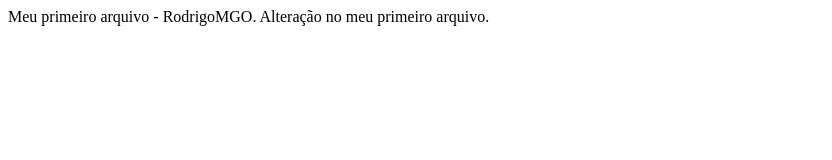
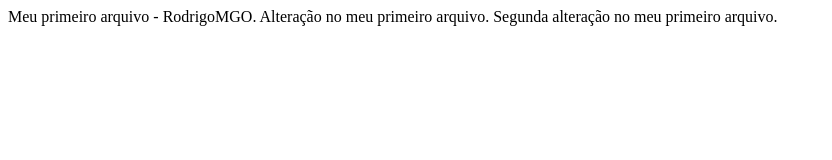
Before and after one commit to rodrigomgo/meu_projeto_versionado, a plain HTML site: page index.html in a window 1280 px wide. Shown: the whole page, without its empty margins (0-832 px from the left). Drawn offline with Linux system fonts and the light colour scheme.

Commit message:
Primeira alteração no arquivo

```diff
--- a/index.html
+++ b/index.html
@@ -2,5 +2,6 @@
 <body>
 Meu primeiro arquivo - RodrigoMGO.
 Alteração no meu primeiro arquivo.
+Segunda alteração no meu primeiro arquivo.
 </BODY>
 </html>
```
